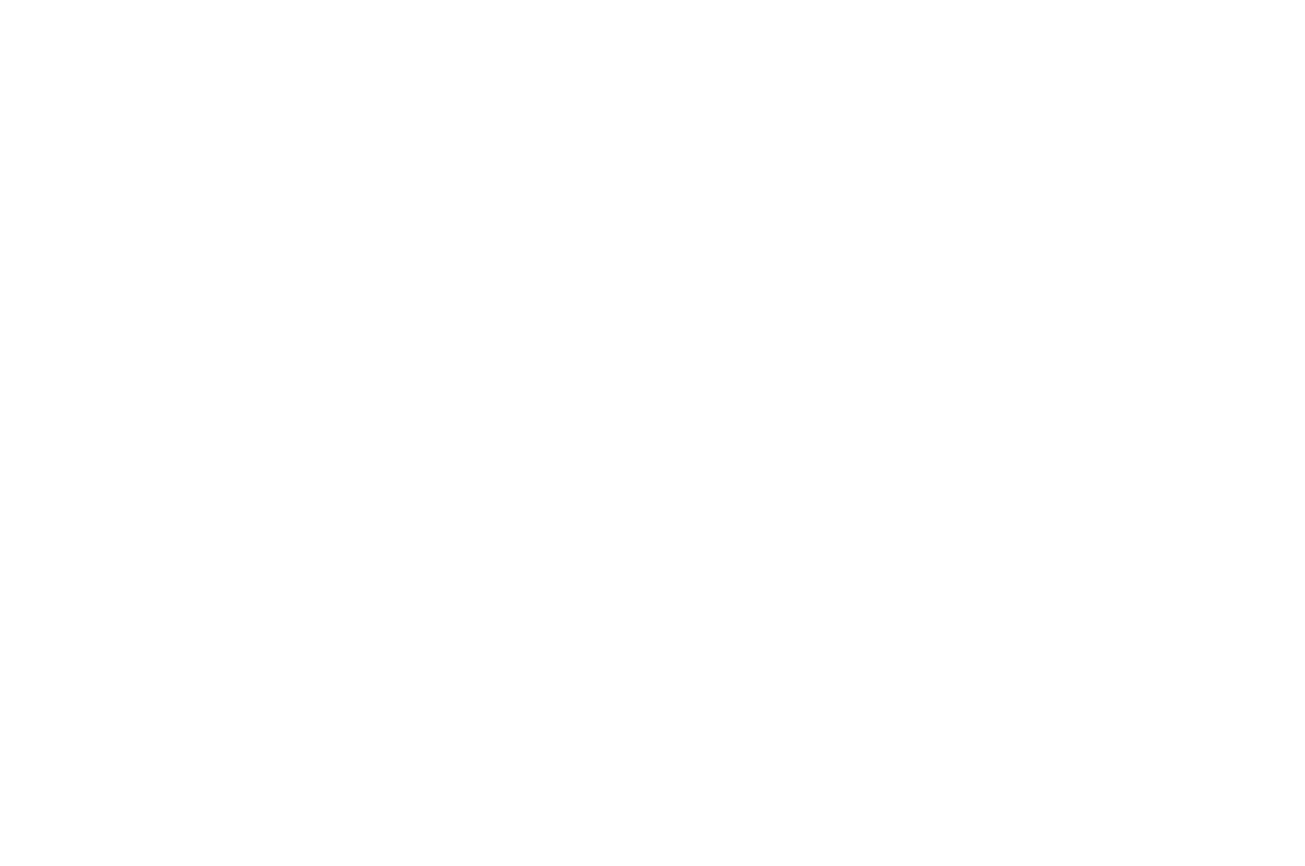
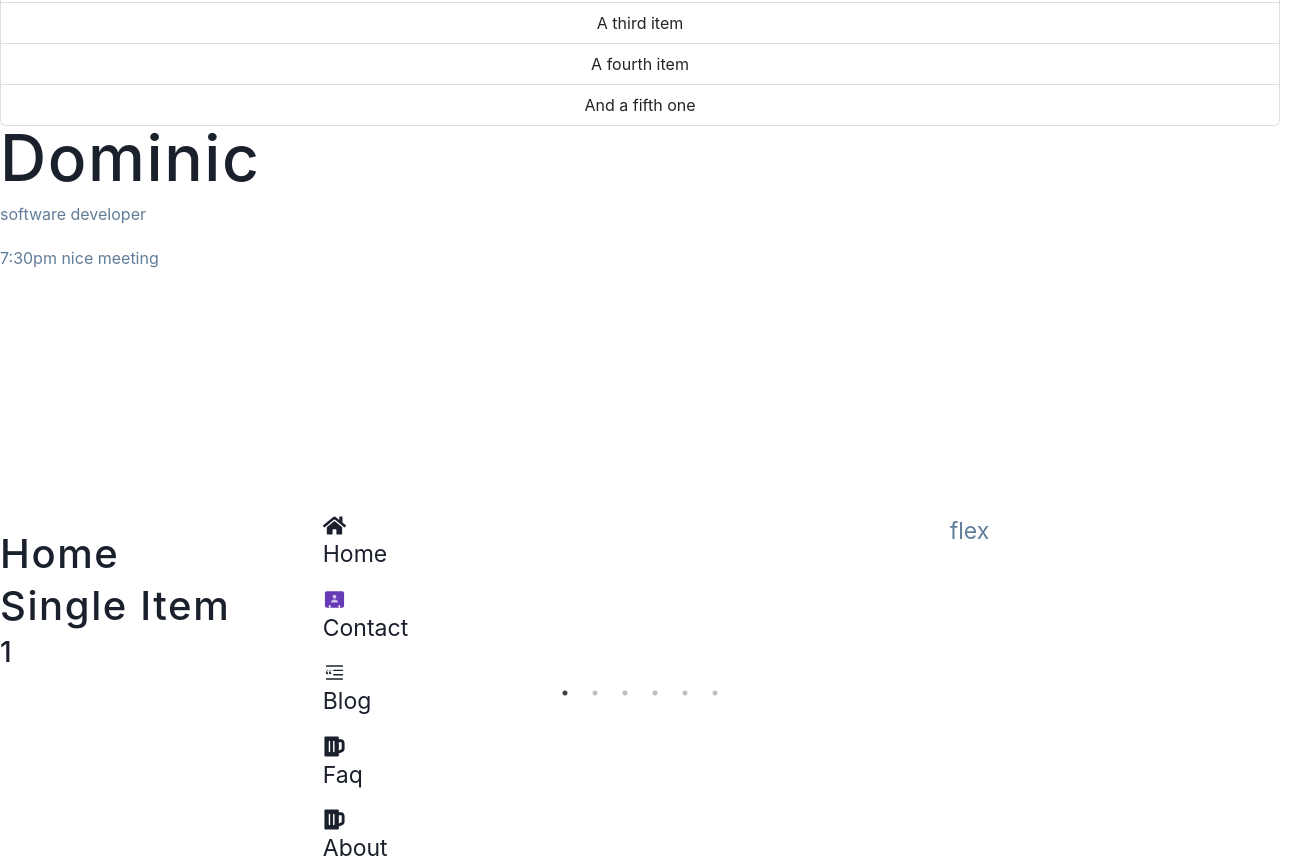
Before and after one commit to domchu/practical, a React (Create React App) app: page / in a window 1280 px wide. Shown: the part 880-1746 px from the top of the page, 1305 px wide, since content can reach past the window. Before the commit the page ends 800 px from the top, so only its background shows below. Built offline with nearby package versions, Linux system fonts and the light colour scheme.

Commit message:
chores:added the slick texts

```diff
--- a/package.json
+++ b/package.json
@@ -15,6 +15,7 @@
     "react-icons": "^4.7.1",
     "react-router-dom": "^6.8.2",
     "react-scripts": "5.0.1",
+    "react-slick": "^0.29.0",
     "web-vitals": "^2.1.4"
   },
   "scripts": {
--- a/src/App.js
+++ b/src/App.js
@@ -6,23 +6,25 @@
 import Faq from "./Pages/Faq";
 import Blog from "./Pages/Blog";
 import Error from "./Pages/Error";
+import Banner from "./Components/banner/banner";
 
 import { Route, Routes } from "react-router-dom";
-// import Counter from "./Counter/Counter";
-// import Props from "./Props/Props";
-// import SampleOne from "./Toggle/SampleOne";
-// import SampleThree from "./Toggle/SampleThree";
-// import SampleTwo from "./Toggle/SampleTwo";
+import Counter from "./Counter/Counter";
+import Props from "./Props/Props";
+import SampleOne from "./Toggle/SampleOne";
+import SampleThree from "./Toggle/SampleThree";
+import SampleTwo from "./Toggle/SampleTwo";
 // import Navbar from "./Navbar";
 function App() {
   return (
     <>
       <h2>navbar project setup</h2>
-      {/* <Counter />
+      <Counter />
       <SampleOne />
       <SampleTwo />
       <SampleThree />
-      <Props /> */}
+      <Props />
+
       <Menu />
       <Routes>
         <Route path="/contact" element={<Contact />} />
@@ -32,6 +34,7 @@
         <Route path="*" element={<Error />} />
         <Route path="/" exact element={<Home />} />
       </Routes>
+      <Banner />
     </>
   );
 }
--- /dev/null
+++ b/src/Components/banner/banner.js
@@ -0,0 +1,41 @@
+import React, { Component } from "react";
+import Slider from "react-slick";
+import "~slick-carousel/slick/slick.css";
+import "~slick-carousel/slick/slick-theme.css";
+
+export default class SimpleSlider extends Component {
+  render() {
+    const settings = {
+      dots: true,
+      infinite: true,
+      speed: 500,
+      slidesToShow: 1,
+      slidesToScroll: 1,
+    };
+    return (
+      <div>
+        <h2> Single Item</h2>
+        <Slider {...settings}>
+          <div>
+            <h3>1</h3>
+          </div>
+          <div>
+            <h3>2</h3>
+          </div>
+          <div>
+            <h3>3</h3>
+          </div>
+          <div>
+            <h3>4</h3>
+          </div>
+          <div>
+            <h3>5</h3>
+          </div>
+          <div>
+            <h3>6</h3>
+          </div>
+        </Slider>
+      </div>
+    );
+  }
+}
--- a/src/index.css
+++ b/src/index.css
@@ -1,3 +1,5 @@
+
+
 /*
 ===============
 Variables
```
Also changed, not shown: 1 other file (tests, documents, lock files or other folders).
